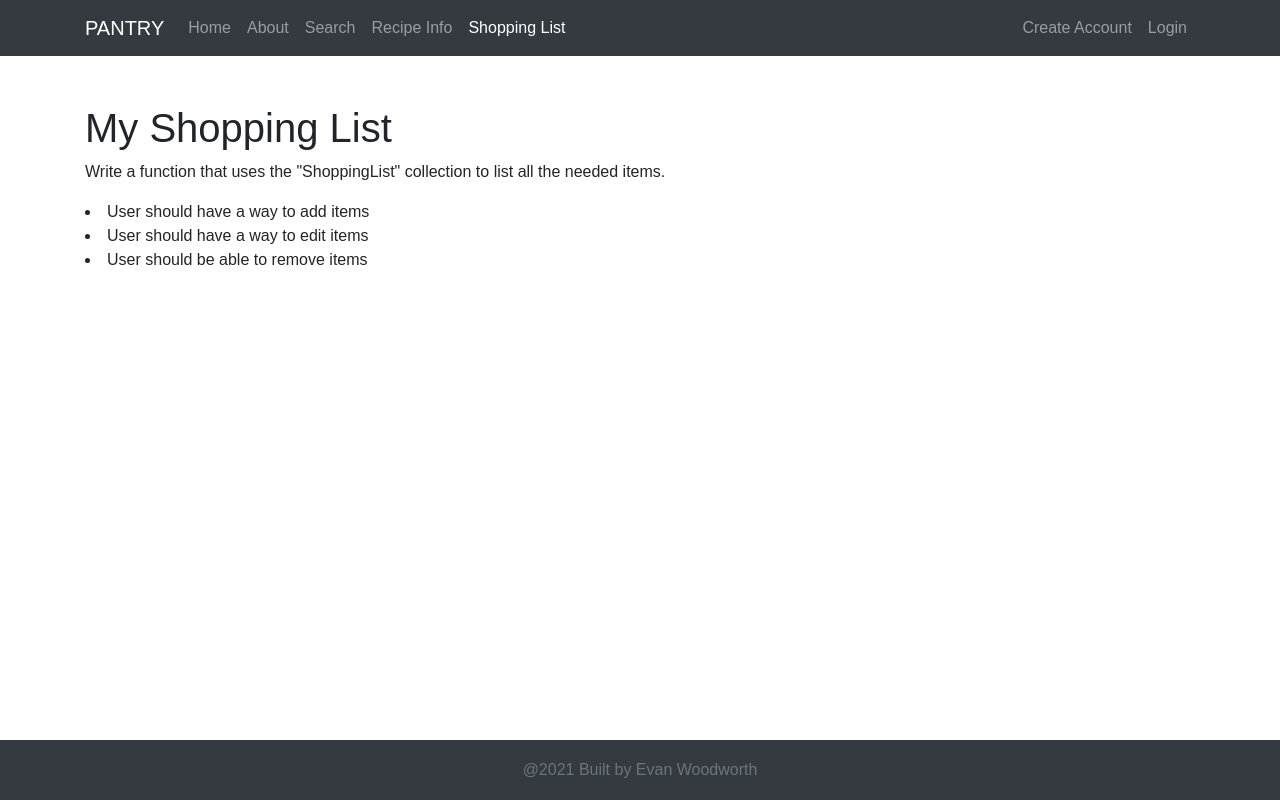
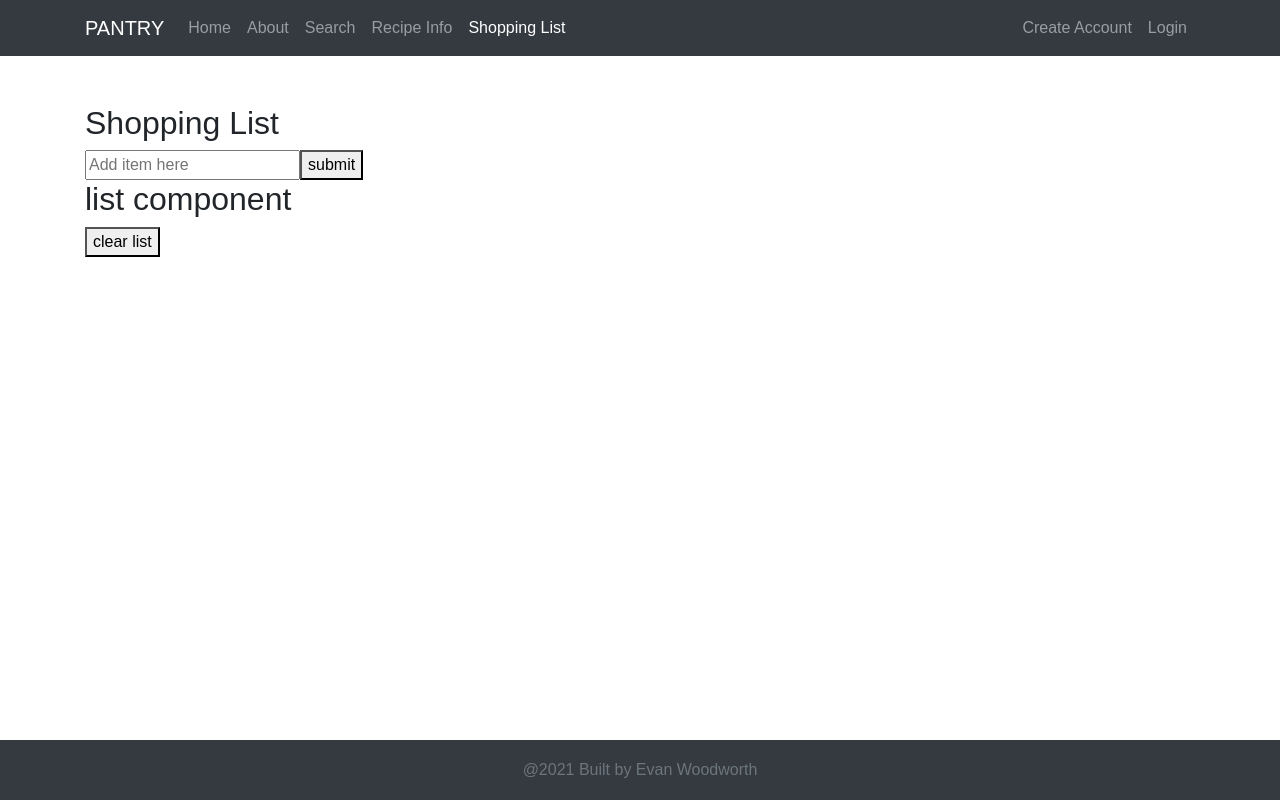
Before and after one commit to evan-woodworth/pantry, a React (Create React App) app in the folder pantry-app/: page /shoppinglist in a window 1280 px wide. Built offline with nearby package versions, Linux system fonts and the light colour scheme; no server answers.

Commit message:
added shopping list form

```diff
--- a/pantry-app/src/pages/ShoppingList.js
+++ b/pantry-app/src/pages/ShoppingList.js
@@ -1,5 +1,3 @@
-import React from 'react'
-
 // Generate a shopping list from recipe’s ingredients
 
 // When a shopping list is generated:
@@ -15,18 +13,37 @@ import React from 'react'
 // If recipeIngredient is in pantryIngredients, add recipeIngredient to shoppingList
 // If user is not signed in, all recipeIngredients are added to shoppingList
 
+import React, { useState, useEffect } from 'react'
 
-const ShoppingList = () => {
+function App() {
+  const handleSubmit = (e) => {
+    e.preventDefault()
+    console.log('-------BOOM---------')
+  }
+
+  const List = () => {
+    return <h2>list component</h2>
+  }
+
   return (
-    <div>
-      <h1>My Shopping List</h1>
-      <p>
-        Write a function that uses the "ShoppingList" collection to list all the needed items.
-      </p>
-      <li>User should have a way to add items</li>
-      <li>User should have a way to edit items</li>
-      <li>User should be able to remove items</li>
-    </div>
+    <section className=''>
+      <form action='' onSubmit={handleSubmit}>
+        <h2>Shopping List</h2>
+        <div className=''>
+          <input type='text' placeholder='Add item here' />
+          <button type='submit' className=''>
+            submit
+          </button>
+        </div>
+      </form>
+      <div className=''>
+        <List />
+        <button type='submit' className=''>
+          clear list
+        </button>
+      </div>
+    </section>
   )
 }
-export default ShoppingList
+
+export default App
```
